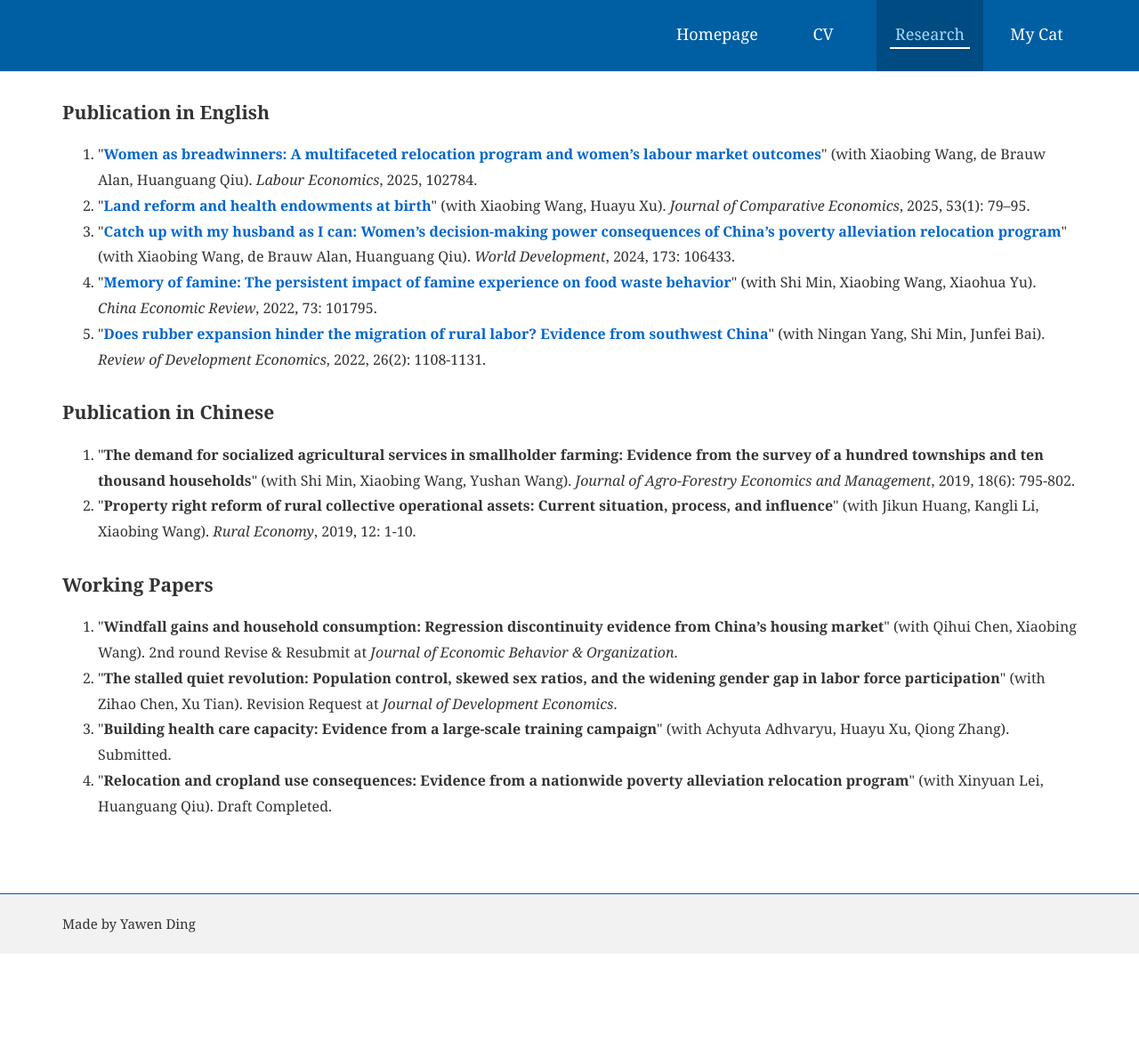
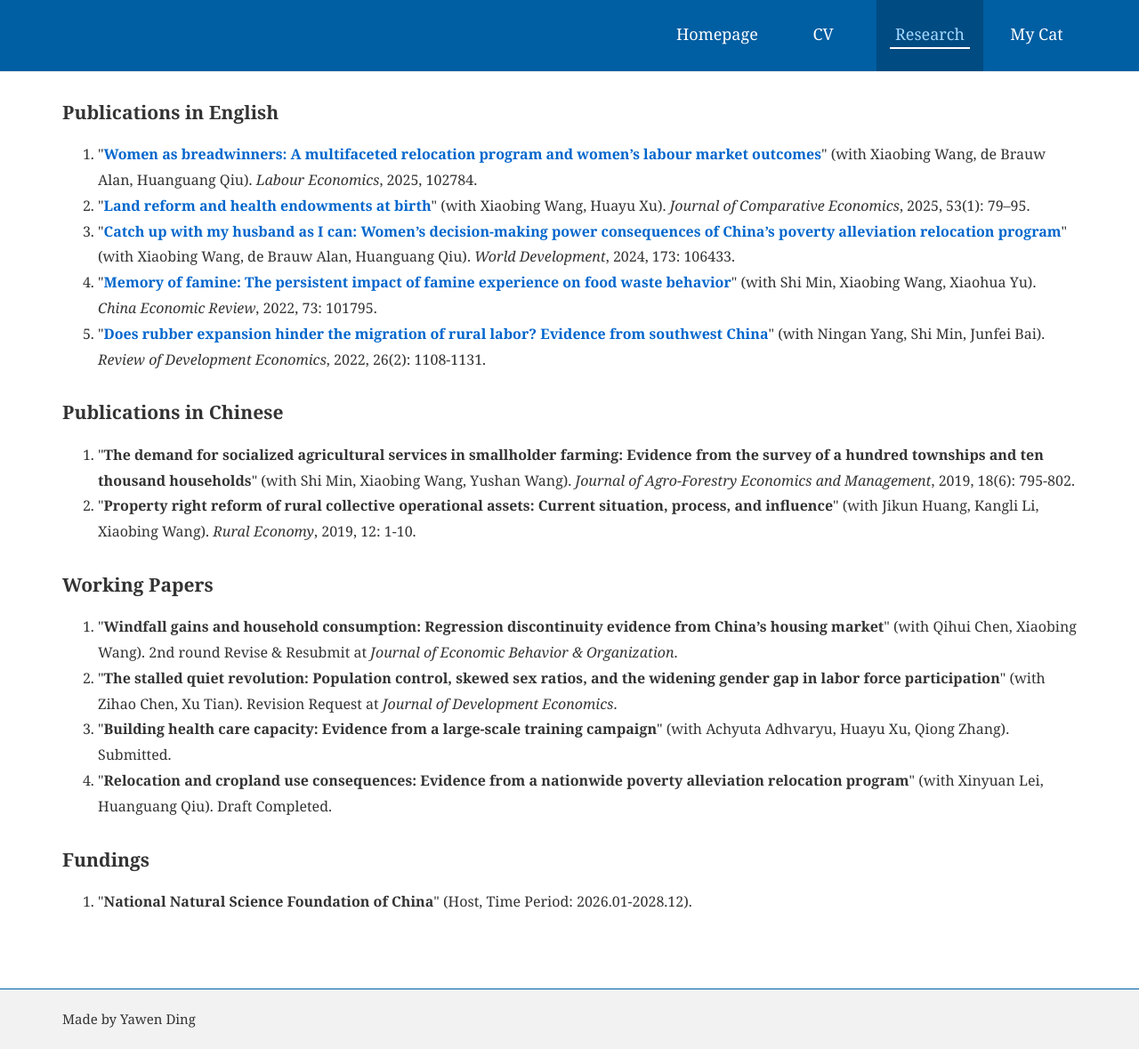
Before and after one commit to YawenDing/yawending.github.io, a Jekyll site: the page built from pages/_research/index.md, in a window 1280 px wide. Shown: the whole page at 89% size. Built offline with Jekyll 4.4.1, drawn with Linux system fonts in a browser that asks for light colours; before the commit the page ends 1072 px from its top, so only the background shows below that.

Commit message:
Update index.md

```diff
--- a/pages/_research/index.md
+++ b/pages/_research/index.md
@@ -4,7 +4,7 @@ title: Research
 no_heading: true
 ---
 
-## Publication in English
+## Publications in English
 
 <ol>
 
@@ -30,7 +30,7 @@ no_heading: true
 
 </ol>
 
-## Publication in Chinese
+## Publications in Chinese
 
 <ol>
 
@@ -58,3 +58,9 @@ no_heading: true
 <li>"<b>Relocation and cropland use consequences: Evidence from a nationwide poverty alleviation relocation program</b>" (with Xinyuan Lei, Huanguang Qiu). Draft Completed.</li>
 
 </ol>
+
+
+## Fundings
+
+<ol>
+<li>"<b>National Natural Science Foundation of China</b>" (Host, Time Period: 2026.01-2028.12).</li>
```
